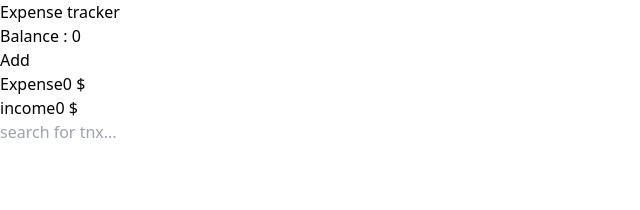
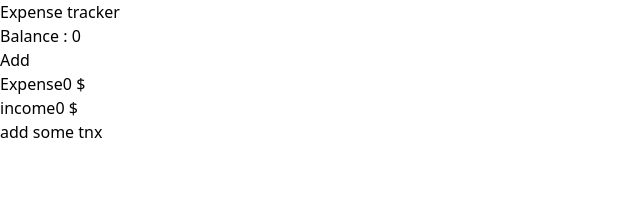
Before and after one commit to AmirAlipoor-ir/expense-tracker, a React (Vite) app: page / in a window 1280 px wide. Shown: the top 210 px of the page, without its empty margins (0-640 px from the left). Built offline with nearby package versions, Linux system fonts and the light colour scheme.

Commit message:
add a feature

```diff
--- a/src/components/TransActionComponent.jsx
+++ b/src/components/TransActionComponent.jsx
@@ -9,12 +9,11 @@ function TransActionComponent({ note }) {
     setSearchInput(e.target.value);
   };
 
-
-   const filterNote= note.filter((i) => {
+  const filterNote = note.filter((i) => {
     return i.description.match(searchInput);
   });
-
-
+  if (!note.length)
+    return <h2 className="font-semibold text-2xl sm:text-3xl">add some tnx</h2>;
   return (
     <div className="">
       <input
@@ -24,7 +23,9 @@ function TransActionComponent({ note }) {
         placeholder="search for tnx..."
         className="bg-gray-300 placeholder:text-slate-600 text border border-slate-400 w-full pl-2 py-1 sm:py-2 rounded-md mb-5 sm:mb-5 sm:mt-2 outline-none"
       />
-      {filterNote.map((i, index) => (
+
+      {filterNote.length
+        ? filterNote.map((i, index) => (
             <section key={index} className="mb-2">
               <div
                 className={`flex justify-between bg-gray-100 py-2 px-1 sm:px-2 rounded-md  border-r-4 ${
@@ -35,7 +36,8 @@ function TransActionComponent({ note }) {
                 <span>$ {i.amount}</span>
               </div>
             </section>
-      ))}
+          ))
+        : "no item matchs !"}
     </div>
   );
 }
```
Lines whose indentation alone changed are shown as unchanged.
